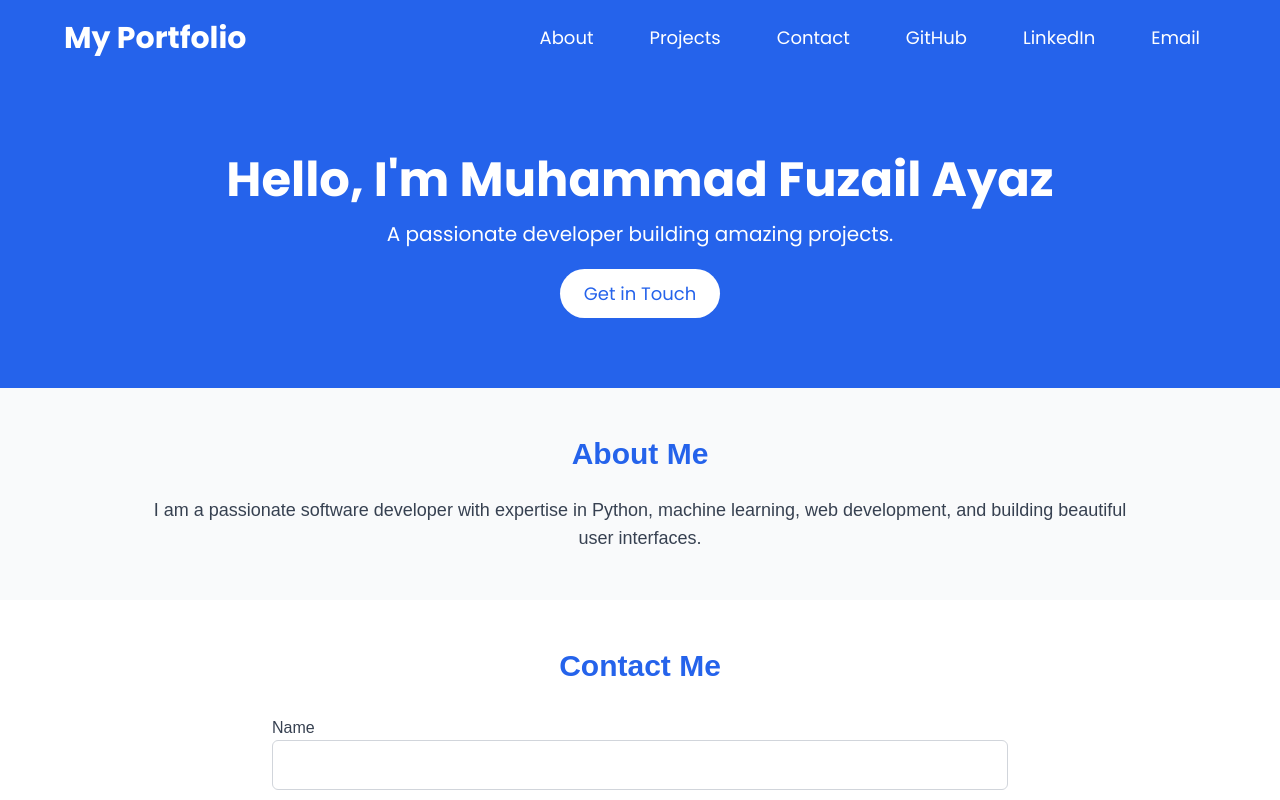
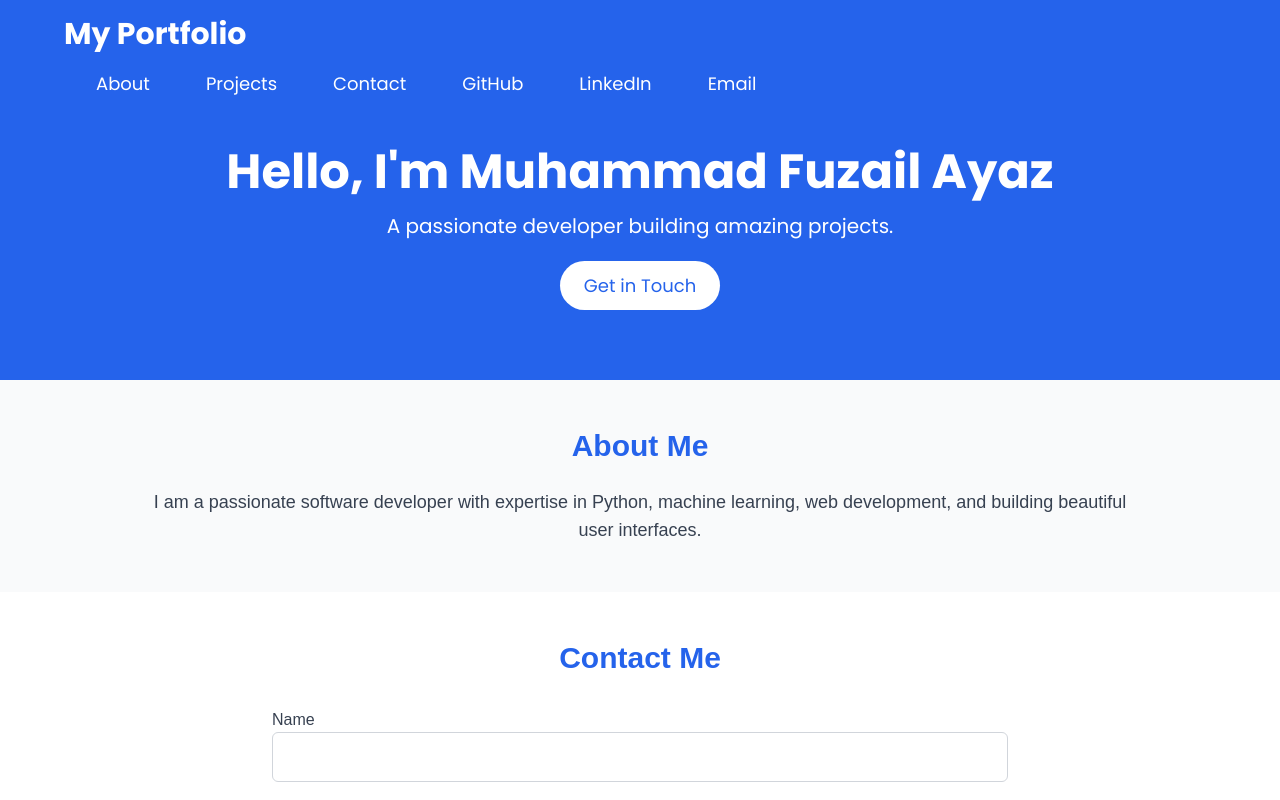
Before and after one commit to fuzailayaz/My-Portfolio-Website, a Next.js app: page / in a window 1280 px wide. Shown: the top 800 px of the page. Built offline with nearby package versions, Linux system fonts and the light colour scheme.

Commit message:
28-01-25

```diff
--- a/src/components/Header.js
+++ b/src/components/Header.js
@@ -7,23 +7,11 @@ export default function Header() {
 
   return (
     <header className="bg-blue-600 text-white p-4">
-      <div className="flex justify-between items-center max-w-6xl mx-auto">
+      <div className="flex justify-between items-center max-w-6xl mx-auto relative">
         {/* Logo aligned to the left */}
         <h1 className="text-3xl font-bold font-poppins">My Portfolio</h1>
 
-        {/* Navigation Menu for Desktop (Right Aligned) */}
-        <nav
-          className={`md:flex md:space-x-6 ml-auto ${isMenuOpen ? 'block' : 'hidden'} md:block font-poppins text-lg w-full mt-2 md:mt-0 md:w-auto md:ml-0 ml-4`}
-        >
-          <a href="#about" className="hover:text-gray-300 block py-2 px-4">About</a>
-          <a href="#projects" className="hover:text-gray-300 block py-2 px-4">Projects</a>
-          <a href="#contact" className="hover:text-gray-300 block py-2 px-4">Contact</a>
-          <a href="https://github.com/fuzailayaz" className="hover:text-gray-300 block py-2 px-4">GitHub</a>
-          <a href="https://www.linkedin.com/in/fuzailayaz/" className="hover:text-gray-300 block py-2 px-4">LinkedIn</a>
-          <a href="mailto:mdfuzailayaz95@gmail.com" className="hover:text-gray-300 block py-2 px-4">Email</a>
-        </nav>
-
-        {/* Hamburger Menu (Visible only on mobile) */}
+        {/* Hamburger Menu */}
         <button
           className="md:hidden p-2"
           onClick={() => setIsMenuOpen(!isMenuOpen)}
@@ -53,6 +41,27 @@ export default function Header() {
             ></span>
           </div>
         </button>
+
+        {/* Navigation Menu */}
+        <nav
+          className={`md:flex md:space-x-6 ${
+            isMenuOpen ? 'block' : 'hidden'
+          } bg-blue-600 md:block font-poppins text-lg w-full mt-2 md:mt-0 md:ml-4 absolute top-full left-0 md:static md:w-auto md:flex-row`}
+          style={{
+            position: 'absolute',
+            top: 'calc(100% + 10px)', // Position the menu right below the hamburger icon
+            left: '0',
+            width: 'auto', // Ensures the dropdown is not too wide
+            zIndex: '999', // Ensure it appears on top of other content
+          }}
+        >
+          <a href="#about" className="hover:text-gray-300 block py-2 px-4">About</a>
+          <a href="#projects" className="hover:text-gray-300 block py-2 px-4">Projects</a>
+          <a href="#contact" className="hover:text-gray-300 block py-2 px-4">Contact</a>
+          <a href="https://github.com/fuzailayaz" className="hover:text-gray-300 block py-2 px-4">GitHub</a>
+          <a href="https://www.linkedin.com/in/fuzailayaz/" className="hover:text-gray-300 block py-2 px-4">LinkedIn</a>
+          <a href="mailto:mdfuzailayaz95@gmail.com" className="hover:text-gray-300 block py-2 px-4">Email</a>
+        </nav>
       </div>
     </header>
   );
```
